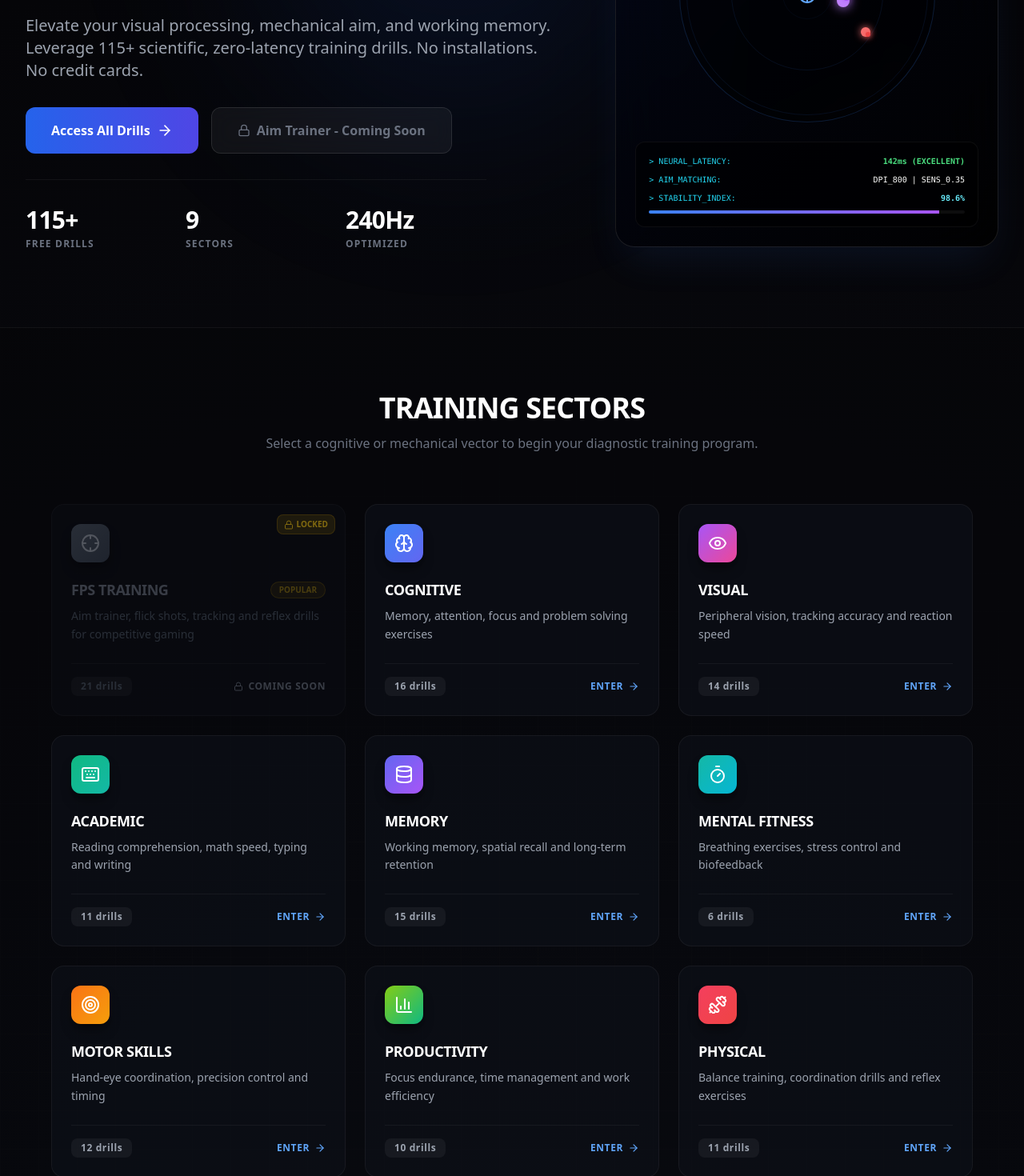
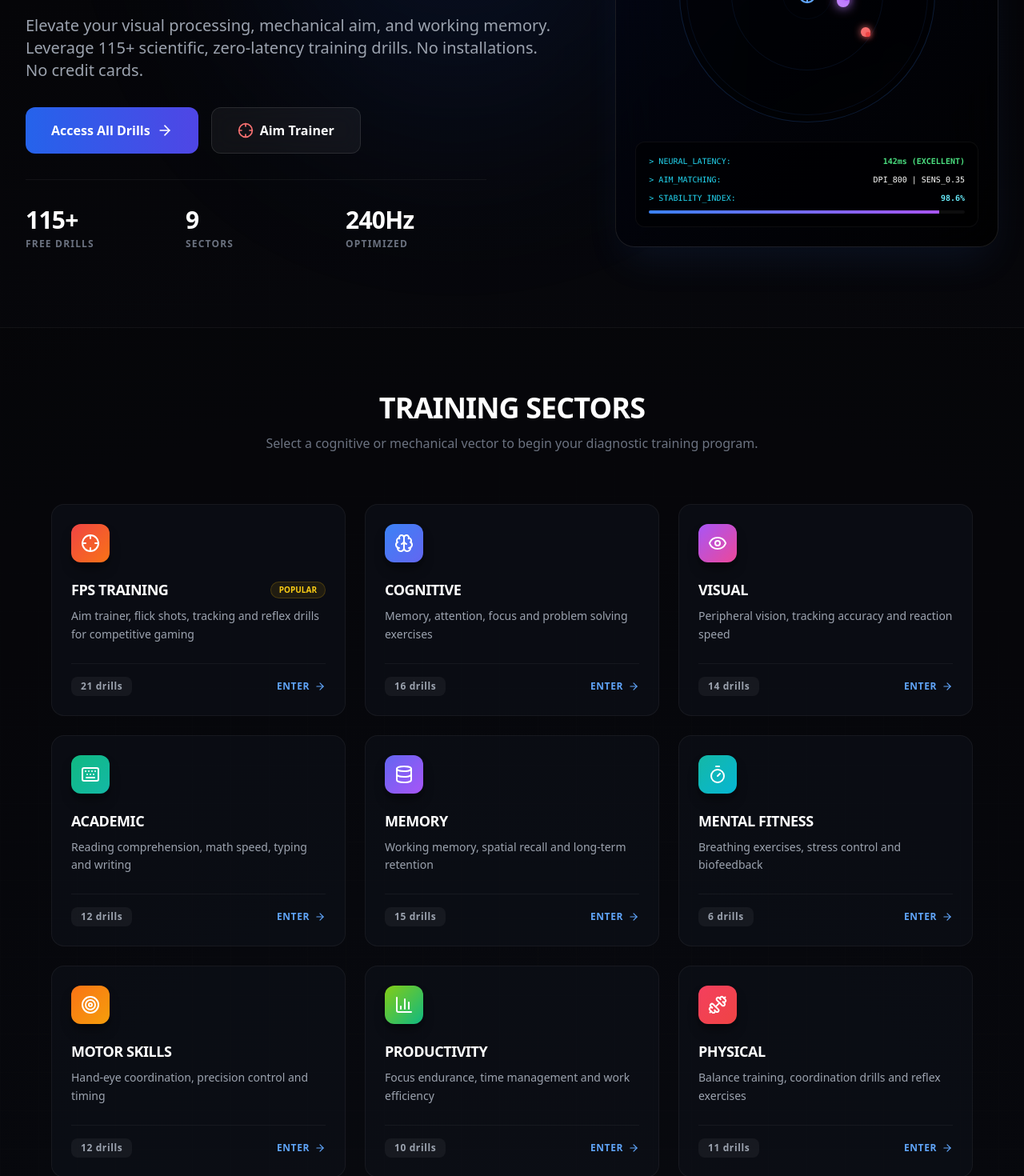
Before and after one commit to foryouoffside-lab/dummy, a Next.js app: page / in a window 1280 px wide. Shown: the part 340-1810 px from the top of the page at 80% size. Built offline with nearby package versions, Linux system fonts and the light colour scheme.

Commit message:
Restore app/HomePageClient.js from 53f48cb to unlock FPS on homepage

```diff
--- a/app/HomePageClient.js
+++ b/app/HomePageClient.js
@@ -5,7 +5,7 @@ import Link from 'next/link';
 import {
   Target, ArrowRight, Zap, Trophy, BarChart3, Sparkles,
   TrendingUp, Brain, Crosshair, Eye, Timer, Keyboard,
-  Dumbbell, Database, Star, Shield, Users, Lock
+  Dumbbell, Database, Star, Shield, Users
 } from 'lucide-react';
 
 const categories = [
@@ -13,12 +13,11 @@ const categories = [
     name: 'FPS Training',
     description: 'Aim trainer, flick shots, tracking and reflex drills for competitive gaming',
     icon: Crosshair,
-    href: '#',
+    href: '/drills/fps',
     gradient: 'from-red-500 via-rose-500 to-orange-500',
     iconBg: 'bg-gradient-to-br from-red-500 to-orange-500',
     drills: '21 drills',
-    featured: true,
-    locked: true
+    featured: true
   },
   {
     name: 'Cognitive',
@@ -27,8 +26,7 @@ const categories = [
     href: '/drills/cognitive',
     gradient: 'from-blue-500 via-indigo-500 to-violet-500',
     iconBg: 'bg-gradient-to-br from-blue-500 to-indigo-500',
-    drills: '16 drills',
-    locked: false
+    drills: '16 drills'
   },
   {
     name: 'Visual',
@@ -37,8 +35,7 @@ const categories = [
     href: '/drills/visual',
     gradient: 'from-purple-500 via-violet-500 to-pink-500',
     iconBg: 'bg-gradient-to-br from-purple-500 to-pink-500',
-    drills: '14 drills',
-    locked: false
+    drills: '14 drills'
   },
   {
     name: 'Academic',
@@ -47,8 +44,7 @@ const categories = [
     href: '/drills/academic',
     gradient: 'from-emerald-500 via-green-500 to-teal-500',
     iconBg: 'bg-gradient-to-br from-emerald-500 to-teal-500',
-    drills: '11 drills',
-    locked: false
+    drills: '12 drills'
   },
   {
     name: 'Memory',
@@ -57,8 +53,7 @@ const categories = [
     href: '/drills/memory',
     gradient: 'from-indigo-500 via-purple-500 to-fuchsia-500',
     iconBg: 'bg-gradient-to-br from-indigo-500 to-purple-500',
-    drills: '15 drills',
-    locked: false
+    drills: '15 drills'
   },
   {
     name: 'Mental Fitness',
@@ -67,8 +62,7 @@ const categories = [
     href: '/drills/mental-fitness',
     gradient: 'from-teal-500 via-cyan-500 to-blue-500',
     iconBg: 'bg-gradient-to-br from-teal-500 to-cyan-500',
-    drills: '6 drills',
-    locked: false
+    drills: '6 drills'
   },
   {
     name: 'Motor Skills',
@@ -77,8 +71,7 @@ const categories = [
     href: '/drills/motor',
     gradient: 'from-orange-500 via-amber-500 to-yellow-500',
     iconBg: 'bg-gradient-to-br from-orange-500 to-amber-500',
-    drills: '12 drills',
-    locked: false
+    drills: '12 drills'
   },
   {
     name: 'Productivity',
@@ -87,8 +80,7 @@ const categories = [
     href: '/drills/productivity',
     gradient: 'from-lime-500 via-green-500 to-emerald-500',
     iconBg: 'bg-gradient-to-br from-lime-500 to-emerald-500',
-    drills: '10 drills',
-    locked: false
+    drills: '10 drills'
   },
   {
     name: 'Physical',
@@ -97,8 +89,7 @@ const categories = [
     href: '/drills/physical',
     gradient: 'from-rose-500 via-red-500 to-orange-500',
     iconBg: 'bg-gradient-to-br from-rose-500 to-red-500',
-    drills: '11 drills',
-    locked: false
+    drills: '11 drills'
   },
 ];
 
@@ -243,7 +234,6 @@ export default function HomePageClient() {
       }
     } catch (e) {}
   }, []);
-
   const copyPageLink = () => {
     navigator.clipboard.writeText('https://skilldrills.online');
     alert('Link copied to clipboard! Share SkillDrills with your friends.');
@@ -296,9 +286,7 @@ export default function HomePageClient() {
             </Link>
 
             <nav aria-label="Main navigation" className="hidden sm:flex items-center gap-6">
-              <span className="text-sm text-gray-600 font-medium flex items-center gap-1 cursor-not-allowed">
-                <Lock className="w-3 h-3" /> FPS
-              </span>
+              <Link href="/drills/fps" className="text-sm text-gray-400 hover:text-white transition-colors font-medium">FPS</Link>
               <Link href="/drills/cognitive" className="text-sm text-gray-400 hover:text-white transition-colors font-medium">Cognitive</Link>
               <Link href="/drills/memory" className="text-sm text-gray-400 hover:text-white transition-colors font-medium">Memory</Link>
               <Link href="/drills/academic" className="text-sm text-gray-400 hover:text-white transition-colors font-medium">Academic</Link>
@@ -352,10 +340,13 @@ export default function HomePageClient() {
                 Access All Drills
                 <ArrowRight className="w-5 h-5" aria-hidden="true" />
               </Link>
-              <span className="inline-flex items-center justify-center gap-2 bg-white/5 backdrop-blur-md text-gray-500 border border-white/10 px-8 py-4 rounded-xl font-bold cursor-not-allowed">
-                <Lock className="w-4 h-4" />
-                Aim Trainer - Coming Soon
-              </span>
+              <Link
+                href="/drills/fps"
+                className="inline-flex items-center justify-center gap-2 bg-white/5 backdrop-blur-md text-white border border-white/10 px-8 py-4 rounded-xl font-bold hover:bg-white/10 transition transform hover:-translate-y-0.5 focus:outline-none focus:ring-2 focus:ring-white focus:ring-offset-2 focus:ring-offset-black"
+              >
+                <Crosshair className="w-5 h-5 text-red-400" aria-hidden="true" />
+                Aim Trainer
+              </Link>
             </div>
 
             {/* Quick Metrics */}
@@ -510,37 +501,6 @@ export default function HomePageClient() {
           <div className="grid grid-cols-1 sm:grid-cols-2 lg:grid-cols-3 gap-6 max-w-6xl mx-auto">
             {categories.map((category) => {
               const Icon = category.icon;
-              const isLocked = category.locked;
-
-              if (isLocked) {
-                return (
-                  <div key={category.name} className="group relative bg-[#0E111A]/60 rounded-2xl border border-white/5 p-6 opacity-50 cursor-not-allowed overflow-hidden">
-                    <div className="absolute inset-0 bg-gradient-to-br from-red-500/5 to-orange-500/5 opacity-0 group-hover:opacity-100 transition-opacity" />
-                    <div className="absolute top-3 right-3 bg-yellow-500/20 border border-yellow-500/30 rounded-lg px-2 py-1 flex items-center gap-1 z-10">
-                      <Lock className="w-3 h-3 text-yellow-400" />
-                      <span className="text-[10px] font-bold text-yellow-400 uppercase">Locked</span>
-                    </div>
-                    <div className={`w-12 h-12 rounded-xl bg-gradient-to-br from-gray-600 to-gray-700 flex items-center justify-center mb-5 shadow-lg shadow-black/40`}>
-                      <Icon className="w-6 h-6 text-gray-400" aria-hidden="true" />
-                    </div>
-                    <div className="flex items-center justify-between mb-2">
-                      <h3 className="text-lg font-bold text-gray-500 uppercase tracking-tight">{category.name}</h3>
-                      {category.featured && (
-                        <span className="inline-flex items-center gap-1 px-2.5 py-0.5 bg-yellow-500/10 border border-yellow-500/20 text-yellow-400/50 text-[10px] font-bold uppercase rounded-full">Popular</span>
-                      )}
-                    </div>
-                    <p className="text-sm text-gray-600 mb-6 leading-relaxed line-clamp-2">{category.description}</p>
-                    <div className="flex items-center justify-between pt-4 border-t border-white/5">
-                      <span className="text-xs font-bold text-gray-600 tracking-wider bg-white/5 px-3 py-1 rounded-lg">{category.drills}</span>
-                      <div className="flex items-center gap-1.5 text-gray-500 font-bold text-xs uppercase tracking-wider">
-                        <Lock className="w-3 h-3" />
-                        <span>Coming Soon</span>
-                      </div>
-                    </div>
-                  </div>
-                );
-              }
-
               return (
                 <Link
                   key={category.name}
@@ -548,6 +508,7 @@ export default function HomePageClient() {
                   className="group relative bg-[#0E111A]/60 rounded-2xl border border-white/5 p-6 hover:border-white/10 hover:shadow-2xl transition-all duration-300 hover:-translate-y-1 overflow-hidden"
                   title={`${category.name} - ${category.description}`}
                 >
+                  {/* Glowing background on hover */}
                   <div className="absolute inset-0 bg-gradient-to-br from-blue-500/5 to-purple-500/5 opacity-0 group-hover:opacity-100 transition-opacity" />
 
                   <div className={`w-12 h-12 rounded-xl ${category.iconBg} flex items-center justify-center mb-5 group-hover:scale-110 transition-transform shadow-lg shadow-black/40`}>
@@ -669,14 +630,12 @@ export default function HomePageClient() {
         <div className="max-w-7xl mx-auto px-4 sm:px-6 lg:px-8">
           <div className="grid grid-cols-2 sm:grid-cols-3 lg:grid-cols-5 gap-8 mb-12">
             <div>
-              <h3 className="text-white font-bold tracking-wider mb-4 text-xs uppercase flex items-center gap-2">
-                FPS Training <Lock className="w-3 h-3 text-yellow-400" />
-              </h3>
-              <ul className="space-y-2.5 text-sm text-gray-600">
-                <li><span className="cursor-not-allowed">Flick Shot Trainer</span></li>
-                <li><span className="cursor-not-allowed">Target Acquisition</span></li>
-                <li><span className="cursor-not-allowed">Reactive Tracking</span></li>
-                <li><span className="text-gray-500 font-semibold cursor-not-allowed">Coming Soon</span></li>
+              <h3 className="text-white font-bold tracking-wider mb-4 text-xs uppercase">FPS Training</h3>
+              <ul className="space-y-2.5 text-sm text-gray-400">
+                <li><Link href="/drills/fps/flick-shot-training" className="hover:text-white transition-colors">Flick Shot Trainer</Link></li>
+                <li><Link href="/drills/fps/target-acquisition" className="hover:text-white transition-colors">Target Acquisition</Link></li>
+                <li><Link href="/drills/fps/reactive-tracking" className="hover:text-white transition-colors">Reactive Tracking</Link></li>
+                <li><Link href="/drills/fps" className="text-blue-400 hover:text-blue-300 transition-colors font-semibold">All 21 FPS Drills →</Link></li>
               </ul>
             </div>
             <div>
@@ -735,6 +694,7 @@ export default function HomePageClient() {
               <button onClick={copyPageLink} className="text-gray-500 hover:text-white transition-colors" title="Copy Link" aria-label="Copy SkillDrills link to clipboard">
                 <svg className="w-5 h-5" fill="none" stroke="currentColor" strokeWidth="2" viewBox="0 0 24 24" aria-hidden="true"><path strokeLinecap="round" strokeLinejoin="round" d="M13.828 10.172a4 4 0 00-5.656 0l-4 4a4 4 0 105.656 5.656l1.102-1.101m-.758-4.899a4 4 0 005.656 0l4-4a4 4 0 00-5.656-5.656l-1.1 1.1"/></svg>
               </button>
+
               <a href="https://twitter.com/skilldrillss" target="_blank" rel="noopener noreferrer" className="text-gray-500 hover:text-white transition-colors" title="Follow on Twitter" aria-label="Follow SkillDrills on Twitter">
                 <svg className="w-5 h-5" fill="currentColor" viewBox="0 0 24 24" aria-hidden="true"><path d="M18.244 2.25h3.308l-7.227 8.26 8.502 11.24H16.17l-5.214-6.817L4.99 21.75H1.68l7.73-8.835L1.254 2.25H8.08l4.713 6.231zm-1.161 17.52h1.833L7.084 4.126H5.117z"/></svg>
               </a>
```
